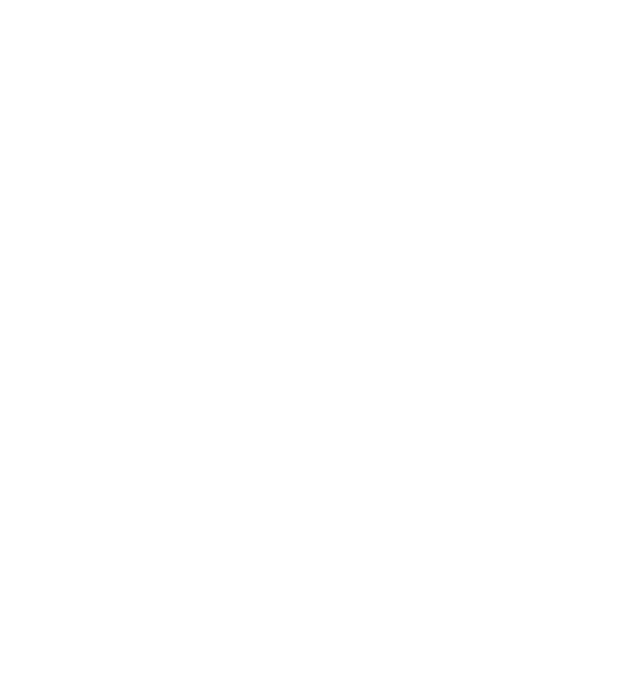
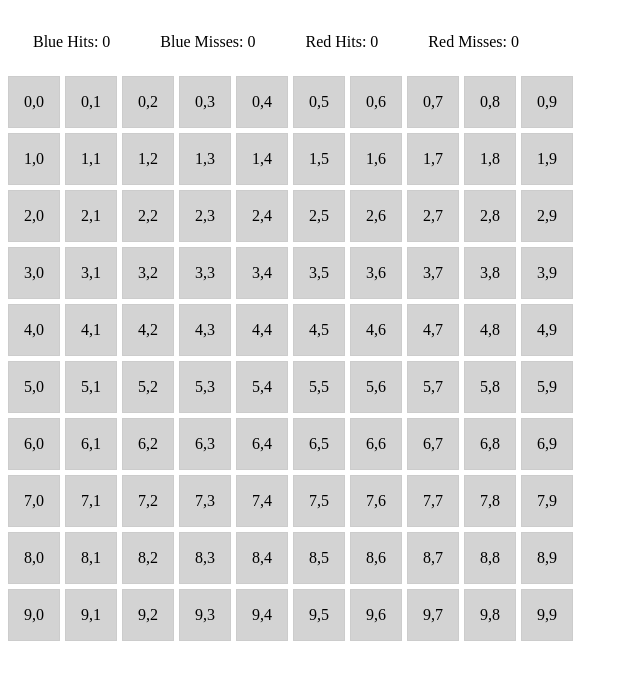
Before and after one commit to CassiusMercellus/TOP-Battleship, a plain HTML site: page index.html in a window 1280 px wide. Shown: the whole page, without its empty margins (0-640 px from the left). Drawn offline with Linux system fonts and the light colour scheme.

Commit message:
scores and board

```diff
--- a/index.html
+++ b/index.html
@@ -3,9 +3,14 @@
 <head>
     <meta charset="UTF-8">
     <meta name="viewport" content="width=device-width, initial-scale=1.0">
+    <link rel="stylesheet" href="styles.css">
+    <script src="script.js" defer></script>
     <title>Battleship</title>
 </head>
 <body>
-
+    <div class="battleship" id="battleship">
+        <div class="scores" id="scores"></div>
+        <div class="gameboard" id="gameboard"></div>
+    </div>
 </body>
 </html>
--- a/script.js
+++ b/script.js
@@ -0,0 +1,57 @@
+const game = document.getElementById("battleship");
+const gameboard = document.getElementById("gameboard");
+const scores = document.getElementById("scores");
+
+let blueHits = 0;
+let redHits = 0;
+let blueMisses = 0;
+let redMisses = 0;
+
+function createGrid() {
+    const container = gameboard;
+    const rows = 10;
+    const cols = 10;
+
+    for (let row = 0; row < rows; row++) {
+        for (let col = 0; col < cols; col++) {
+            const gridItem = document.createElement('div');
+            gridItem.classList.add('grid-item');
+            gridItem.id = `grid-${row}-${col}`;
+            gridItem.textContent = `${row},${col}`; // Optional: Add the coordinates inside each grid item
+            container.appendChild(gridItem);
+        }
+    }
+}
+
+function createScore() {
+
+    const scoreContainer = scores;
+
+    const blueH = document.createElement("div")
+    blueH.classList.add('score');
+    blueH.id = `scores`;
+    blueH.textContent = `Blue Hits: ${blueHits}`;
+    scoreContainer.appendChild(blueH);
+
+    const blueM = document.createElement("div")
+    blueM.classList.add('score');
+    blueM.id = `scores`;
+    blueM.textContent = `Blue Misses: ${blueMisses}`;
+    scoreContainer.appendChild(blueM);
+
+    const redH = document.createElement("div")
+    redH.classList.add('score');
+    redH.id = `scores`;
+    redH.textContent = `Red Hits: ${redHits}`;
+    scoreContainer.appendChild(redH);
+
+    const redM = document.createElement("div")
+    redM.classList.add('score');
+    redM.id = `scores`;
+    redM.textContent = `Red Misses: ${redMisses}`;
+    scoreContainer.appendChild(redM);
+
+}
+
+createScore()
+createGrid()
--- a/styles.css
+++ b/styles.css
@@ -0,0 +1,24 @@
+.gameboard {
+    width: 500px;
+    height: 500px;
+    display: grid;
+    grid-template-columns: repeat(10, 1fr);
+    grid-template-rows: repeat(10, 1fr);
+    gap: 5px;
+}
+.grid-item {
+    width: 50px;
+    height: 50px;
+    background-color: lightgray;
+    display: flex;
+    justify-content: center;
+    align-items: center;
+    border: 1px solid #ccc;
+}
+.scores {
+    display: flex;
+}
+
+.score {
+    margin: 25px;
+}
```
